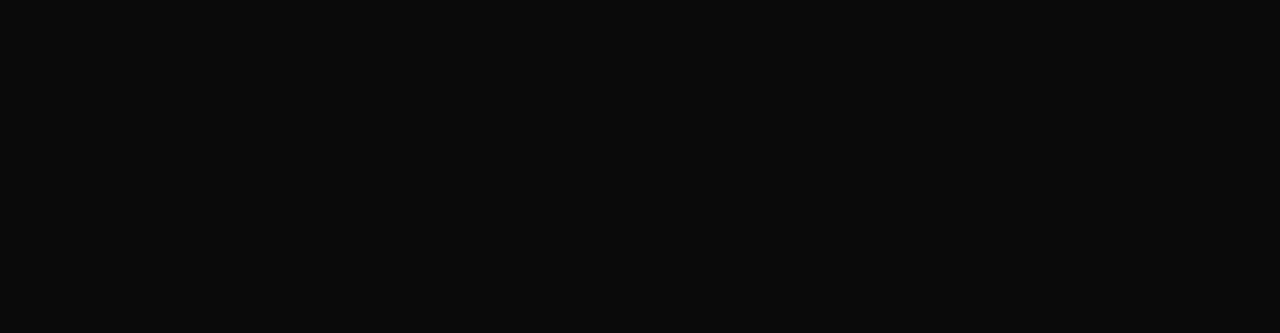
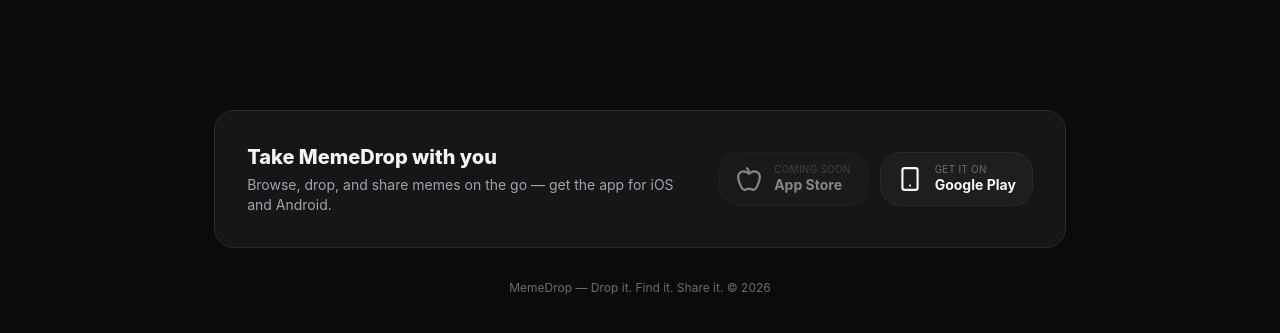
Before and after one commit to ManNjoro/memedrop_web, a React (Vite) app: page /explore in a window 1280 px wide. Shown: the part 464-797 px from the top of the page. Built offline with nearby package versions, Linux system fonts and the light colour scheme; no server answers.

Commit message:
add Footer and AppDownloadSection components; update AppLayout to include Footer

```diff
--- a/src/components/layout/AppLayout.tsx
+++ b/src/components/layout/AppLayout.tsx
@@ -1,14 +1,16 @@
 import { Outlet } from 'react-router-dom';
 import { Header } from './Header';
+import { Footer } from './Footer';
 import { Toaster } from '../ui/Toaster';
 
 export function AppLayout() {
   return (
-    <div className="min-h-screen bg-bg-light dark:bg-bg">
+    <div className="flex min-h-screen flex-col bg-bg-light dark:bg-bg">
       <Header />
-      <main className="mx-auto max-w-6xl px-4 py-6">
+      <main className="mx-auto w-full max-w-6xl flex-1 px-4 py-6">
         <Outlet />
       </main>
+      <Footer />
       <Toaster />
     </div>
   );
--- /dev/null
+++ b/src/components/layout/Footer.tsx
@@ -0,0 +1,12 @@
+import { AppDownloadSection } from '@/components/ui/AppDownloadSection';
+
+export function Footer() {
+  return (
+    <footer className="mx-auto max-w-6xl px-4 py-10">
+      <AppDownloadSection />
+      <p className="mt-8 text-center text-xs text-text-muted">
+        MemeDrop — Drop it. Find it. Share it. © {new Date().getFullYear()}
+      </p>
+    </footer>
+  );
+}
--- /dev/null
+++ b/src/components/ui/AppDownloadSection.tsx
@@ -0,0 +1,75 @@
+import type { ReactNode } from 'react';
+import { Apple, Smartphone } from 'lucide-react';
+import { APP_STORE_URL, PLAY_STORE_URL } from '@/lib/constants';
+import { cn } from '@/lib/utils';
+
+type StoreBadgeProps = {
+  href: string | null;
+  icon: ReactNode;
+  eyebrow: string;
+  label: string;
+};
+
+function StoreBadge({ href, icon, eyebrow, label }: StoreBadgeProps) {
+  const disabled = !href;
+  return (
+    <a
+      href={href ?? undefined}
+      target={href ? '_blank' : undefined}
+      rel={href ? 'noreferrer' : undefined}
+      aria-disabled={disabled}
+      title={disabled ? 'Coming soon' : undefined}
+      className={cn(
+        'flex items-center gap-3 rounded-lg border border-border-light dark:border-border bg-surface-alt-light dark:bg-surface-alt px-4 py-2.5 transition-opacity',
+        disabled ? 'cursor-default opacity-50' : 'hover:opacity-80'
+      )}
+      onClick={(e) => disabled && e.preventDefault()}
+    >
+      {icon}
+      <span className="text-left leading-tight">
+        <span className="block text-[10px] uppercase tracking-wide text-text-muted">
+          {disabled ? 'Coming soon' : eyebrow}
+        </span>
+        <span className="block text-sm font-bold text-text-primary-light dark:text-text-primary">{label}</span>
+      </span>
+    </a>
+  );
+}
+
+/**
+ * Custom-styled CTAs rather than Apple/Google's official badge artwork —
+ * reproducing their exact logos/wordmarks means following each platform's
+ * brand guidelines precisely (developer.apple.com/app-store/marketing,
+ * play.google.com/intl/en_us/badges). Swap in the official SVG badges here
+ * once you've pulled them from those pages; this keeps the same layout.
+ */
+export function AppDownloadSection() {
+  return (
+    <section className="rounded-lg border border-border-light dark:border-border bg-surface-light dark:bg-surface p-6 sm:p-8">
+      <div className="flex flex-col items-center gap-6 text-center sm:flex-row sm:items-center sm:justify-between sm:text-left">
+        <div>
+          <h2 className="text-xl font-extrabold text-text-primary-light dark:text-text-primary">
+            Take MemeDrop with you
+          </h2>
+          <p className="mt-1 max-w-md text-sm text-text-secondary-light dark:text-text-secondary">
+            Browse, drop, and share memes on the go — get the app for iOS and Android.
+          </p>
+        </div>
+        <div className="flex flex-col gap-3 sm:flex-row">
+          <StoreBadge
+            href={APP_STORE_URL}
+            icon={<Apple size={26} className="shrink-0 text-text-primary-light dark:text-text-primary" />}
+            eyebrow="Download on the"
+            label="App Store"
+          />
+          <StoreBadge
+            href={PLAY_STORE_URL}
+            icon={<Smartphone size={26} className="shrink-0 text-text-primary-light dark:text-text-primary" />}
+            eyebrow="Get it on"
+            label="Google Play"
+          />
+        </div>
+      </div>
+    </section>
+  );
+}
--- /dev/null
+++ b/src/lib/constants.ts
@@ -0,0 +1,15 @@
+// src/lib/constants.ts
+
+/**
+ * TODO: replace with the real App Store URL once MemeDrop is published —
+ * the numeric app ID doesn't exist until then. Format once live:
+ * https://apps.apple.com/app/idXXXXXXXXXX
+ */
+export const APP_STORE_URL: string | null = null;
+
+/**
+ * This URL format is valid even pre-launch (it's keyed by package name,
+ * matching `android.package` in app.json), but will show Google Play's
+ * "not found" page publicly until the app is actually published there.
+ */
+export const PLAY_STORE_URL = 'https://play.google.com/store/apps/details?id=com.mannjoro.memedrop';
```
